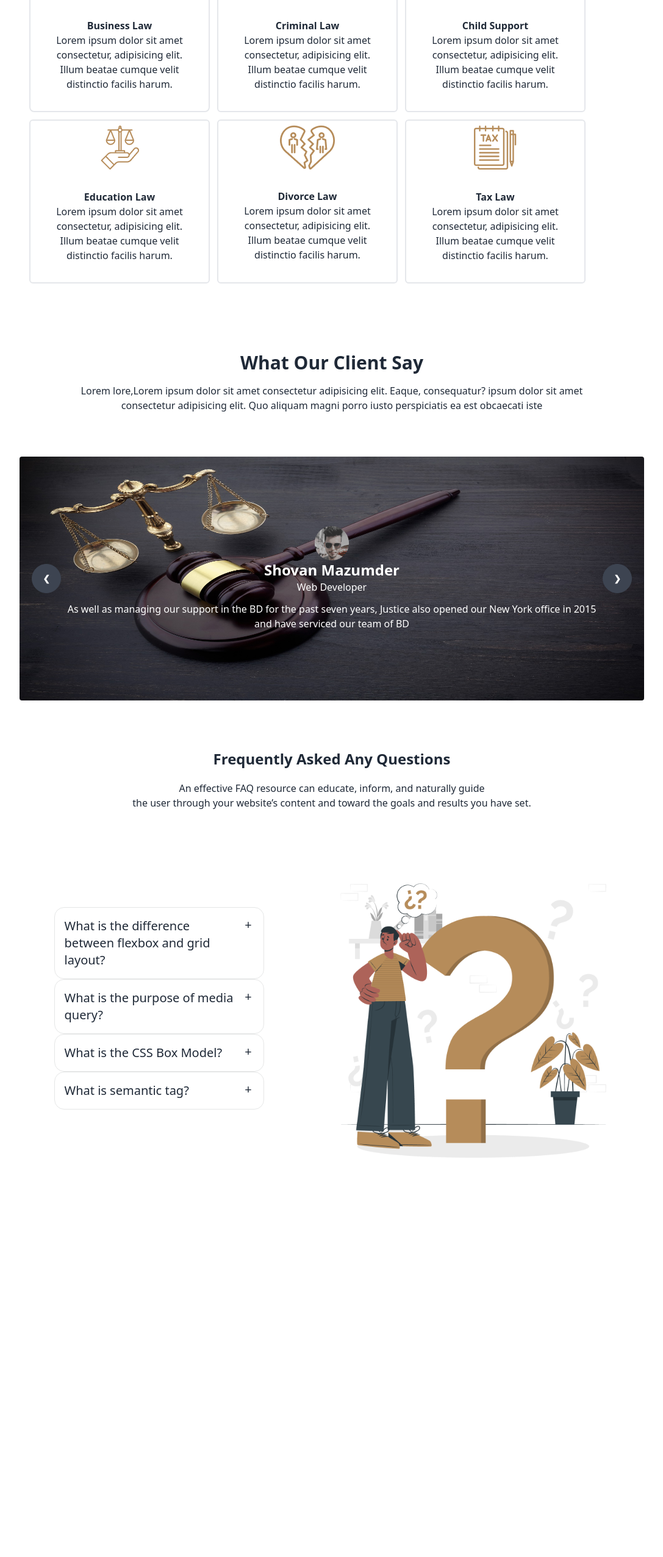
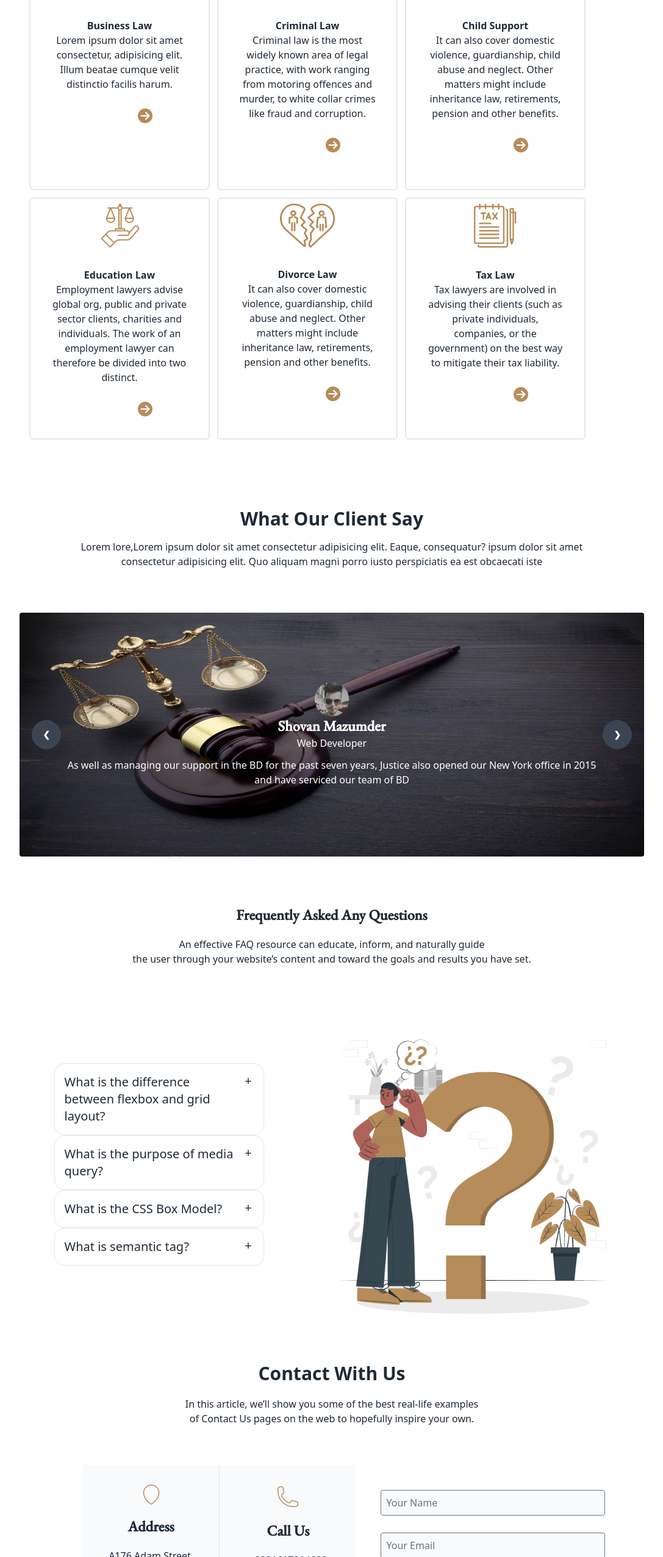
Before and after one commit to ShovanTheMan/legal-solutions, a plain HTML site: page index.html in a window 1280 px wide. Shown: the part 1007-3561 px from the top of the page at 61% size, without its empty margins (96-1183 px from the left). Before the commit the page ends 2906 px from the top, so only its background shows below. Drawn offline with nearby package versions, Linux system fonts and the light colour scheme.

Commit message:
main added

```diff
--- a/index.html
+++ b/index.html
@@ -3,19 +3,29 @@
 
 <head>
     <meta charset="UTF-8">
+    <meta http-equiv="X-UA-Compatible" content="IE=edge" />
     <meta name="viewport" content="width=device-width, initial-scale=1.0">
     <title>Legal Solutions</title>
     <script src="https://cdn.tailwindcss.com"></script>
     <link href="https://cdn.jsdelivr.net/npm/daisyui@2.47.0/dist/full.css" rel="stylesheet" type="text/css" />
     <script src="https://kit.fontawesome.com/55c9aa200e.js" crossorigin="anonymous"></script>
     <script src="https://cdn.tailwindcss.com?plugins=forms,typography,aspect-ratio,line-clamp"></script>
+    <link rel="preconnect" href="https://fonts.googleapis.com" />
+    <link rel="preconnect" href="https://fonts.gstatic.com" crossorigin />
+    <link
+      href="https://fonts.googleapis.com/css2?family=EB+Garamond:wght@500&display=swap"
+      rel="stylesheet"
+    />
     <script>
         tailwind.config = {
             theme: {
                 extend: {
                     colors: {
-                        clifford: '#da373d',
-                    }
+                        brown: "#B68C5A",
+                    },
+                    fontFamily: {
+                    garamond: ["EB Garamond", "serif"],
+                    },
                 }
             }
         }
@@ -74,6 +84,8 @@
                         <h1 class="font-bold text-center">Business Law</h1>
                         <p class="text-center">Lorem ipsum dolor sit amet consectetur, adipisicing elit. Illum beatae
                             cumque velit distinctio facilis harum.</p>
+                            <i
+                          class="fa-solid fa-circle-arrow-right text-brown text-2xl mt-6 ml-36"></i>
                     </div>
 
                 </div>
@@ -83,8 +95,10 @@
 
                     <div class="p-8">
                         <h1 class="font-bold text-center">Criminal Law</h1>
-                        <p class="text-center">Lorem ipsum dolor sit amet consectetur, adipisicing elit. Illum beatae
-                            cumque velit distinctio facilis harum.</p>
+                        <p class="text-center"> Criminal law is the most widely known area of legal practice, with work ranging from motoring offences and murder, to white collar crimes like fraud and corruption.
+                        </p>
+                        <i
+                          class="fa-solid fa-circle-arrow-right text-brown text-2xl mt-6 ml-36"></i>
                     </div>
 
                 </div>
@@ -94,8 +108,9 @@
 
                     <div class="p-8">
                         <h1 class="font-bold text-center">Child Support</h1>
-                        <p class="text-center">Lorem ipsum dolor sit amet consectetur, adipisicing elit. Illum beatae
-                            cumque velit distinctio facilis harum.</p>
+                        <p class="text-center"> It can also cover domestic violence, guardianship, child abuse and neglect. Other matters might include inheritance law, retirements, pension and other benefits. </p>
+                            <i
+                            class="fa-solid fa-circle-arrow-right text-brown text-2xl mt-6 ml-36"></i>
                     </div>
 
                 </div>
@@ -105,8 +120,10 @@
 
                     <div class="p-8">
                         <h1 class="font-bold text-center">Education Law</h1>
-                        <p class="text-center">Lorem ipsum dolor sit amet consectetur, adipisicing elit. Illum beatae
-                            cumque velit distinctio facilis harum.</p>
+                        <p class="text-center"> Employment lawyers advise global org, public and private sector clients, charities and individuals. The work of an employment lawyer can therefore be divided into two distinct.
+                        </p></p>
+                            <i
+                            class="fa-solid fa-circle-arrow-right text-brown text-2xl mt-6 ml-36"></i>
                     </div>
 
                 </div>
@@ -116,8 +133,9 @@
 
                     <div class="p-8">
                         <h1 class="font-bold text-center">Divorce Law</h1>
-                        <p class="text-center">Lorem ipsum dolor sit amet consectetur, adipisicing elit. Illum beatae
-                            cumque velit distinctio facilis harum.</p>
+                        <p class="text-center"> It can also cover domestic violence, guardianship, child abuse and neglect. Other matters might include inheritance law, retirements, pension and other benefits. </p>
+                            <i
+                            class="fa-solid fa-circle-arrow-right text-brown text-2xl mt-6 ml-36"></i>
                     </div>
 
                 </div>
@@ -127,8 +145,9 @@
 
                     <div class="p-8">
                         <h1 class="font-bold text-center">Tax Law</h1>
-                        <p class="text-center">Lorem ipsum dolor sit amet consectetur, adipisicing elit. Illum beatae
-                            cumque velit distinctio facilis harum.</p>
+                        <p class="text-center">Tax lawyers are involved in advising their clients (such as private individuals, companies, or the government) on the best way to mitigate their tax liability.</p>
+                            <i
+                            class="fa-solid fa-circle-arrow-right text-brown text-2xl mt-6 ml-36"></i>
                     </div>
                 </div>
             </div>
@@ -272,51 +291,56 @@
                <img class="h-[450px] px-10 mt-10" src="images/faq.png" alt="">
               </div>
             </div>
+          </section>
+          <!--Contact Us-->
+          <section class="mt-20">
+             <div class="flex justify-center">
+                <div class="text-center">
+                    <h3 class="text-3xl font-bold">Contact With Us</h3>
+                    <p class="mt-5"> In this article, we’ll show you some of the best real-life examples <br>  of Contact Us pages on the web to hopefully inspire your own.</p>
 
+                </div>
+             </div>
+             <div class="md:flex justify-center max-w-4xl items-center mx-auto">
+                <div class="grid grid-cols-2 mt-16   mb-10 justify-items-center content-center h-1/2 bg-slate-50 mx-10">
+                    <div class="text-center border-b py-8 border-r px-8">
+                        <img class="mx-auto" src="images/address.png" alt="">
+                        <h1 class="text-2xl font-garamond font-bold mt-5">Address</h1>
+                        <p class="mt-5">A176 Adam Street, New York<br>NW 535022</p>
+                    </div>
+                    <div class="text-center border-b py-8  px-8">
+                        <img class="mx-auto" src="images/call.png" alt="">
+                        <h1 class="text-2xl font-garamond font-bold mt-5">Call Us</h1>
+                        <p class="mt-5">+8801617914680 <br>
+                                        +8801716502045
+                        </p>
+                    </div>
+                    <div class="text-center py-8 border-r px-8">
+                        <img class="mx-auto" src="images/email.png" alt="">
+                        <h1 class="text-2xl font-garamond font-bold mt-5">Email</h1>
+                        <p class="mt-5">Shovan2192@Gmail.com <br>
+                                        barun15-10400@diu.edu.bd
+                        </p>
+                    </div>
+                    <div class="text-center py-8  px-8">
+                        <img class="mx-auto" src="images/time.png" alt="">
+                        <h1 class="text-2xl font-garamond font-bold mt-5">Working Hours</h1>
+                        <p class="mt-5">
+                                        Mon-Fri: 9AM to 5PM <br>
+                                        Sunday: 9AM to 1 PM
+                        </p>
+                    </div>
+                </div>
+                <div class="grid justify-center gap-7">
+                    <input class="block px-2 w-full bg-slate-50 py-2 border rounded" type="text" placeholder="Your Name"/>
+                    <input class="block px-2 w-full bg-slate-50 py-2 border rounded" type="text" placeholder="Your Email"/>
+                    <input class="block px-2 w-full bg-slate-50 py-2 border rounded" type="text" placeholder="Subject"/>
+                    <input class="px-28 text-start w-full bg-slate-50 py-10 border rounded" type="text" placeholder="Your Message"/>
 
+                    <button class="bg-yellow-700 px-5 py-2 text-white rounded-md">Send Message</button>
 
-
-
-
-
-
-
-
-
-
-
-
-
-
-
-
-
-
-
-
-
-
-
-
-
-
-
-
-
-
-
-
-
-
-
-
-
-
-
-
-
-
-
+                </div>
+             </div>
 
 
 
--- a/tailwind.config.js
+++ b/tailwind.config.js
@@ -1,8 +1,17 @@
-/** @type {import('tailwindcss').Config} */
 module.exports = {
-    content: ["./src/**/*.{html,js}"],
-    theme: {
-      extend: {},
-    },
-    plugins: [],
-  }
+  //...
+
+  // add daisyUI plugin
+  plugins: [require("daisyui")],
+
+  // daisyUI config (optional)
+  daisyui: {
+    styled: true,
+    themes: true,
+    base: true,
+    utils: true,
+    logs: true,
+    rtl: false,
+    prefix: "",
+  },
+};
```
